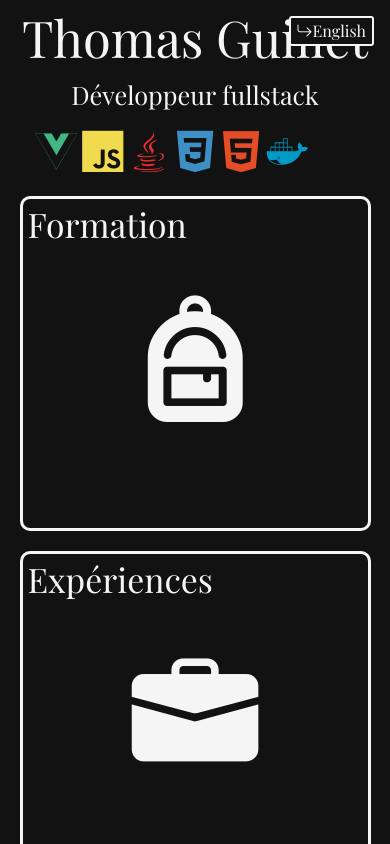
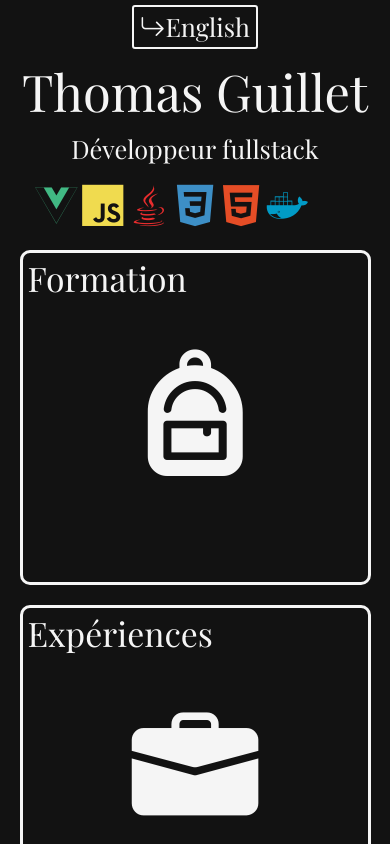
Before and after one commit to thomasguillet44/portfolio, a Vue app: page / in a window 390 px wide. Shown: the top 844 px of the page. Built offline with nearby package versions, Linux system fonts and the light colour scheme; a web font is replaced by a local one.

Commit message:
button translate responsive

```diff
--- a/src/componants/Header.vue
+++ b/src/componants/Header.vue
@@ -1,4 +1,8 @@
 <template>
+  <button class="language-button" @click="toggleLang">
+      <i class="bi bi-arrow-return-right"></i>
+      <span class="label">{{ locale === 'fr' ? 'English' : 'Français' }}</span>
+    </button>
     <div class="name-owner">Thomas Guillet</div>
     <div class="work-occupation">{{$t('subtitle.job')}}</div>
     <div class="container-techno">
@@ -9,11 +13,6 @@
             :title="item.title"
         />
     </div>
-    <button class="language-button" @click="toggleLang">
-      <i class="bi bi-arrow-return-right"></i>
-      <span class="label">{{ locale === 'fr' ? 'English' : 'Français' }}</span>
-    </button>
-
 </template>
 <script setup>
 import { ref } from 'vue';
@@ -73,14 +72,21 @@ function toggleLang() {
 }
 
 .language-button {
-  position: absolute;
-  top: 16px;
-  right: 16px;
+  margin: 5px;
   cursor: pointer;
   background-color: #121212;
   color: #F5F5F5;
   border: 2px solid #F5F5F5;
   border-radius: 3px;
+  font-size: 3vh;
+}
+
+@media (min-width: 769px) {
+  .language-button {
+    position: absolute;
+    top: 16px;
+    right: 16px;
+  }
 }
 
 .language-button:hover {
```
